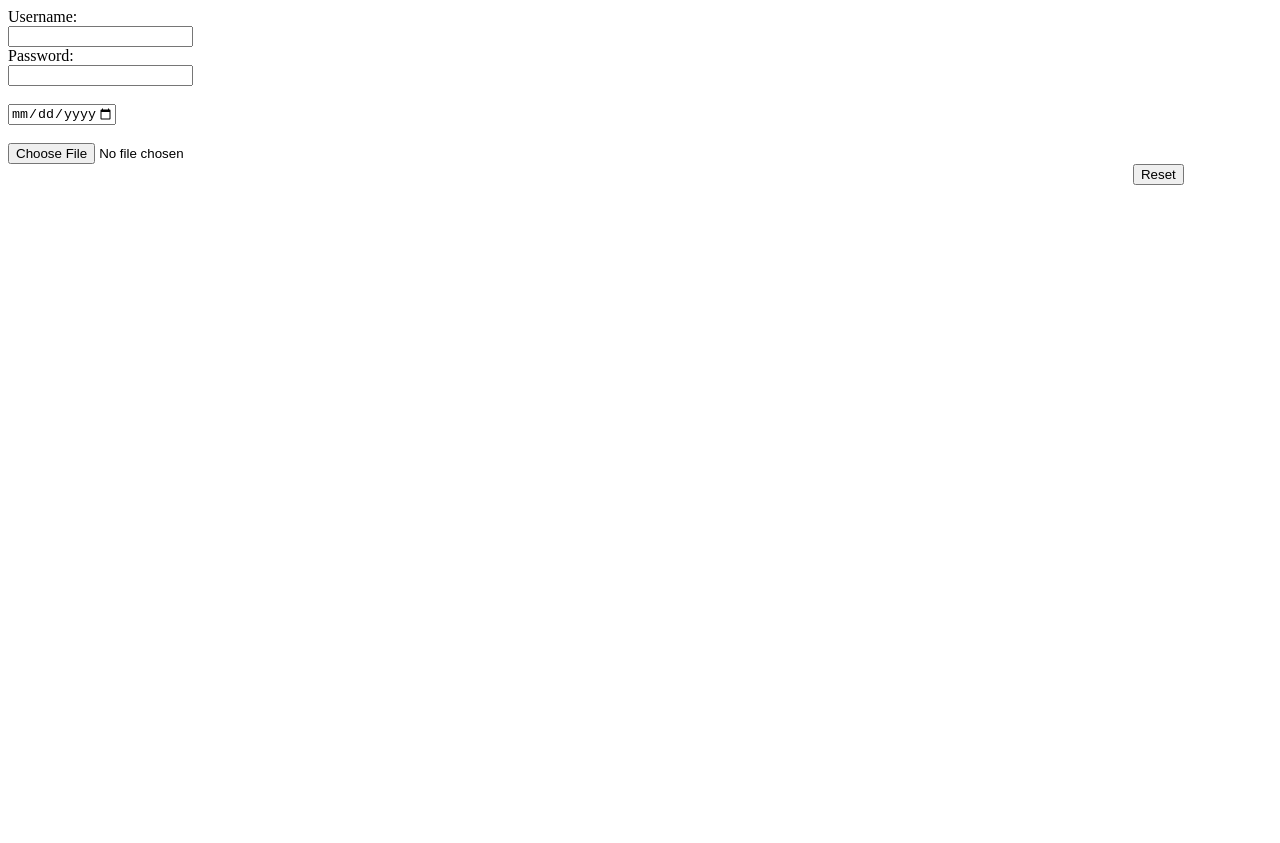
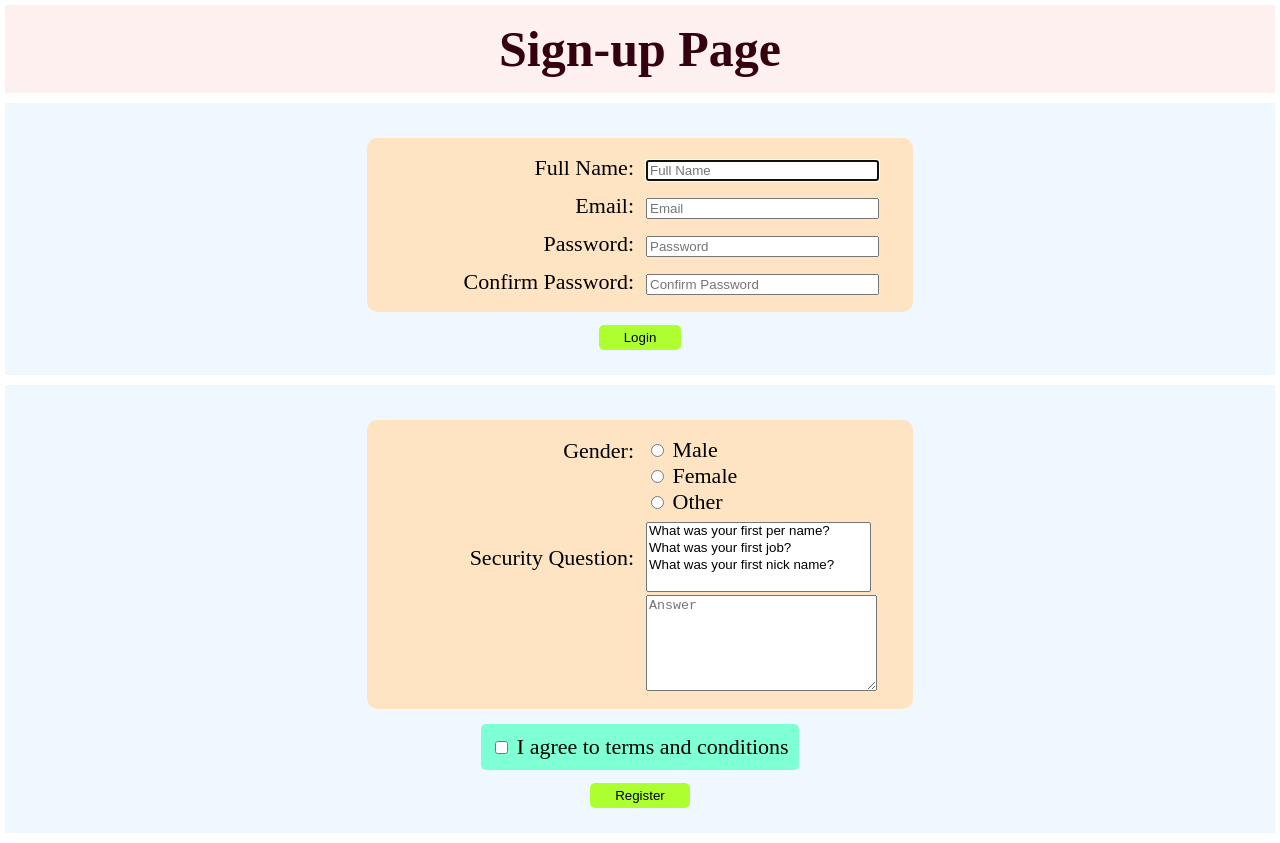
Before and after one commit to Gideon-Jacob-S/Code, a plain HTML site: page Learning/index.html in a window 1280 px wide. Before the commit the page ends 800 px from the top, so only its background shows below. Drawn offline with Linux system fonts and the light colour scheme.

Commit message:
Input Attributes
- place holder
- autofocus
- multiple

```diff
--- a/Learning/index.html
+++ b/Learning/index.html
@@ -3,17 +3,88 @@
     <head>
         <meta charset="utf-8">
         <meta name="viewport" content="width=device-width, initial-scale=1">
-        <title>HTML5 - Form Elements</title>
+        <link rel="stylesheet" type="text/css" href="./style.css">
+        <title>Sign-up Page</title>
     </head>
     <body>
-        <form>
-            Username:<br>
-            <input type="text" name="username"><br>
-            Password:<br>
-            <input type="password" name="password"><br><br>
-            <input type="date" name="date" min="1999-01-01" max="2010-12-31"> <br><br>
-            <input type="file" name="image"> <br>
-            <input type="reset" value="Reset" style="margin-left: 89%;">
-        </form>
+        <header>
+            <h1>Sign-up Page</h1>
+        </header>
+        <main>
+            <section>
+                <form>
+                    <table class="center">
+                        <tr>
+                            <th>Full Name:</th>
+                            <td><input class="input-item"
+                                       type="text"
+                                       name="username"
+                                       placeholder="Full Name"
+                                       autofocus></td>
+                        </tr>
+                        <tr>
+                            <th>Email:</th>
+                            <td><input class="input-item"
+                                       type="email"
+                                       name="email"
+                                       placeholder="Email"></td>
+                        </tr>
+                        <tr>
+                            <th>Password:</th>
+                            <td><input class="input-item"
+                                       type="password"
+                                       name="password"
+                                       placeholder="Password"></td>
+                        </tr>
+                        <tr>
+                            <th>Confirm Password:</th>
+                            <td><input class="input-item"
+                                       type="password"
+                                       name="confirm-password"
+                                       placeholder="Confirm Password"></td>
+                        </tr>
+                    </table> <br>
+                    <input class="button" type="submit" value="Login">
+                </form>
+            </section>
+            <section>
+                <form>
+                    <table class="center">
+                        <tr>
+                            <th id="gender">Gender:</th>
+                            <td>
+                                <input type="radio" name="male" value="male"> Male <br>
+                                <input type="radio" name="female" value="female"> Female <br>
+                                <input type="radio" name="other" value="other"> Other
+                            </td>
+                        </tr>
+                        <tr>
+                            <th class="sq">Security Question:</th>
+                            <td class="sq">
+                                <select class="input-item" name="security-question" multiple>
+                                    <option value="first-pet-name">What was your first per name?</option>
+                                    <option value="first-job">What was your first job?</option>
+                                    <option value="nick-name">What was your first nick name?</option>
+                                </select>
+                            </td>
+                        </tr>
+                        <tr>
+                            <td class="sq"></td>
+                            <td class="sq">
+                                <textarea class="input-item"
+                                          name="answer"
+                                          cols="30"
+                                          rows="6"
+                                          placeholder="Answer"></textarea>
+                            </td>
+                        </tr>
+                    </table> <br>
+                    <p id="terms">
+                        <input type="checkbox" name="terms-conditions" value="accept"> I agree to terms and conditions
+                    </p> <br>
+                    <input class="button" type="submit" value="Register">
+                </form>
+            </section>
+        </main>
     </body>
 </html>
--- /dev/null
+++ b/Learning/style.css
@@ -0,0 +1,84 @@
+body {
+    margin: 5px;
+    font-size: 22px;
+    text-align: center;
+}
+
+h1 {
+    margin: 0px;
+    padding: 15px;
+
+    color: rgb(53, 0, 16);
+    background-color: rgb(255, 240, 240);
+
+    font-size: 50px;
+}
+
+section {
+    margin: 10px 0px;
+    padding: 25px 5px;
+    background-color: aliceblue;
+}
+
+
+/* ---Tabel Section--- */
+
+
+.center {
+    display: inline-flex;
+    justify-content: center;
+    text-align: left;
+}
+
+table {
+    margin: 10px 0px;
+    border-radius: 10px;
+    padding: 10px;
+    background-color: bisque;
+}
+
+#gender {
+    padding-bottom: 55px;
+}
+
+th {
+    text-align: end;
+}
+
+td, th {
+    padding: 5px;
+    font-weight: 100;
+    width: 250px;
+}
+
+.sq {
+    padding-bottom: 0px;
+    padding-top: 0px;
+}
+
+.input-item {
+    width: 90%;
+}
+
+
+
+/* ---Terms & Button Section--- */
+
+
+
+#terms {
+    border-radius: 5px;
+    padding: 10px;
+    margin-top: 5px;
+    margin-bottom: 10px;
+    display: inline-block;
+    background-color: aquamarine;
+}
+
+.button {
+    padding: 5px 25px;
+    border: 0px;
+    border-radius: 5px;
+
+    background-color: greenyellow;
+}
```
